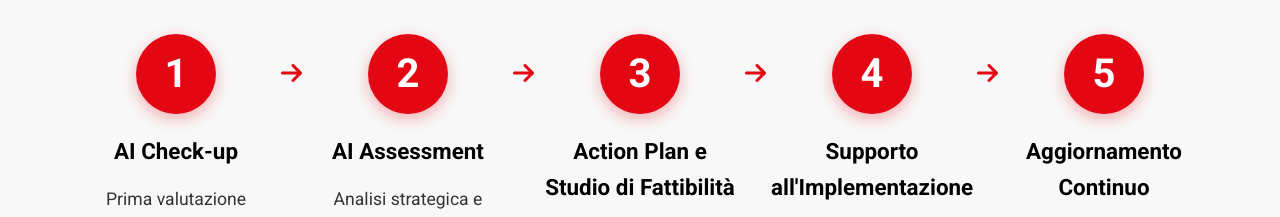
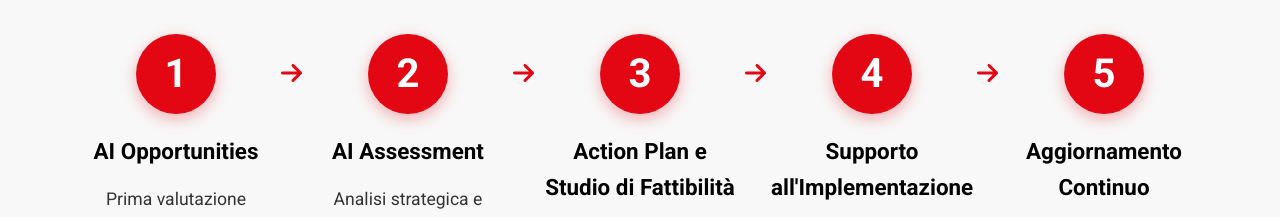
Before and after one commit to Sidi-sidi-cloud/piattaforma, a plain HTML site: page index.html in a window 1280 px wide. Shown: the part 1560-1777 px from the top of the page. Drawn offline with Linux system fonts and the light colour scheme.

Commit message:
Update index.html

```diff
--- a/index.html
+++ b/index.html
@@ -69,7 +69,7 @@
                         <i class="fas fa-arrow-right"></i>
                     </div>
                     <div class="step-title">
-                        <h3>AI Check-up</h3>
+                        <h3>AI Opportunities</h3>
                     </div>
                     <div class="step-description">
                         <p>Prima valutazione sintetica delle opportunità e dei limiti dell'AI per l'azienda.</p>
```
